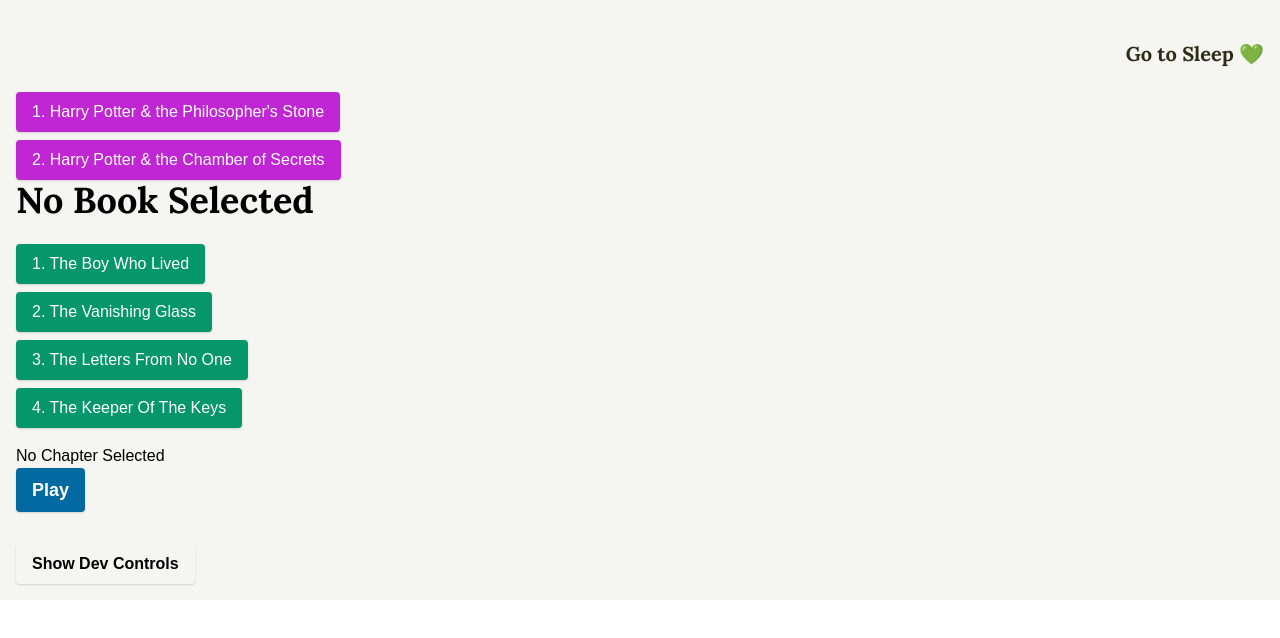
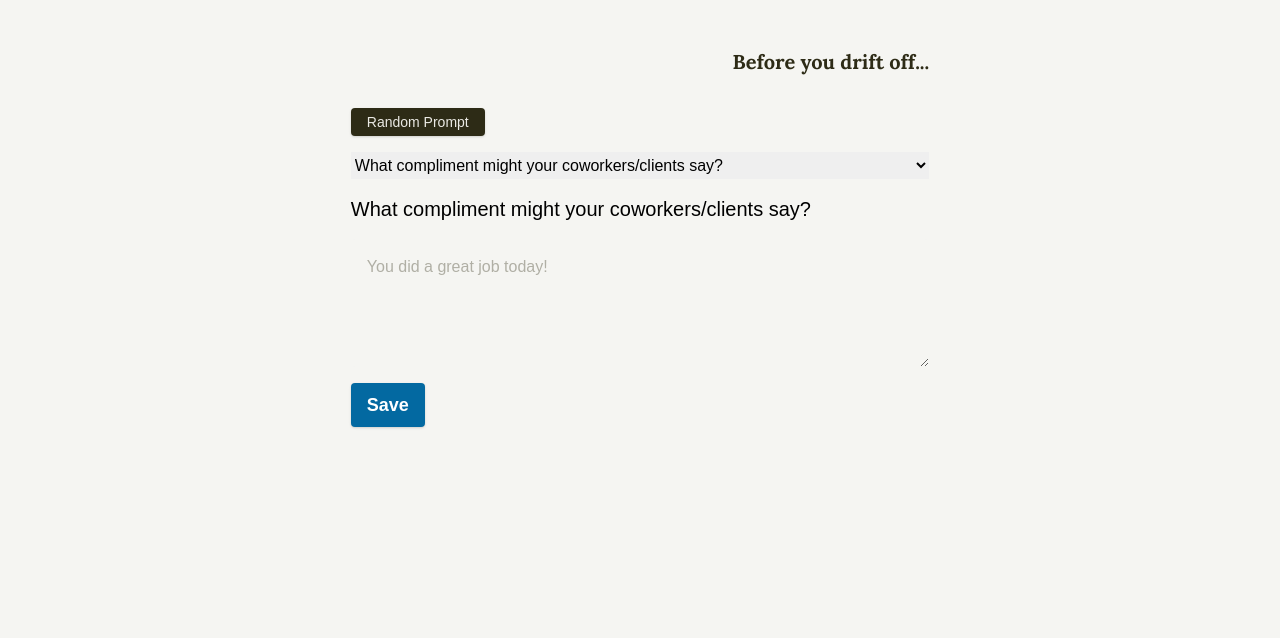
Before and after one commit to b7s9/audiobook-player, a React (Create React App) app: page / in a window 1280 px wide. Shown: the top 638 px of the page. Built offline with nearby package versions, Linux system fonts and the light colour scheme.

Commit message:
✨ Add affirmation composer

```diff
--- a/src/App.js
+++ b/src/App.js
@@ -1,11 +1,13 @@
 import './App.css';
 import Player from './components/player';
+import AffirmationComposer from './components/affirmation-composer';
 
 function App() {
   return (
-    <div className="container mx-auto p-4 bg-gray-100 dark:bg-gray-800">
-      <h1 className="font-serif my-6 text-right font-bold text-xl text-gray-800 dark:text-gray-100">Go to Sleep 💚</h1>
-      <Player></Player>
+    <div className="min-h-screen mx-auto p-4 bg-gray-100 dark:bg-gray-900">
+      {/* <h1 className="font-serif my-6 text-right font-bold text-xl text-gray-800 dark:text-gray-100">Go to Sleep 💚</h1> */}
+      <AffirmationComposer></AffirmationComposer>
+      {/* <Player></Player> */}
     </div>
   );
 }
--- /dev/null
+++ b/src/components/affirmation-composer.js
@@ -0,0 +1,99 @@
+import React, { Component } from 'react';
+import Prompts from '../affirmation-prompts.json';
+
+class AffirmationComposer extends Component {
+	constructor(props) {
+		super(props)
+		this.prompts = Prompts.prompts
+		this.state = {
+			selectedPrompt: this.getRandomItemInArray(this.prompts)
+		}
+	}
+
+	handlePromptSelection = (e) => {
+		this.setState({
+			selectedPrompt: {
+				index: e.target.value,
+				value: this.prompts[e.target.value]
+			}
+		})
+	}
+
+	getRandomPrompt = () => {
+		const randomPrompt = this.getRandomItemInArray(this.prompts)
+		this.setState({
+			selectedPrompt: randomPrompt
+		})
+	}
+
+	// renderPrompt = () => {
+	// 	this.setState({ selectedPrompt: this.getRandomItemInArray(this.prompts).item })
+	// 	console.log(this.state.selectedPrompt)
+	// 	return (
+	// 		<p>
+	// 			{}
+	// 		</p>
+	// 	)
+	// }
+
+	getRandomItemInArray = (arr) => {
+		const i = Math.floor(Math.random() * arr.length)
+		console.log(arr[i])
+		return {
+			value: arr[i],
+			index: i
+		};
+	}
+
+	render() {
+		return (
+			<div className="affirmation mx-auto md:w-full lg:max-w-prose">
+				<h2 className='font-serif my-8 text-right font-bold text-xl text-gray-800 dark:text-gray-100'>Before you drift off...</h2>
+
+				<button
+					className='bg-gray-800 text-gray-200 capitalize px-4 py-1 text-sm rounded shadow hover:bg-black'
+					onClick={this.getRandomPrompt}
+				>
+					Random prompt
+				</button>
+
+				<select
+					className='block w-full my-4 py-1 text-md dark:bg-gray-800 dark:text-gray-400'
+					value={this.state.selectedPrompt.index}
+					onChange={this.handlePromptSelection}
+				>
+					{this.prompts.map((prompt, index) => {
+						return (
+							<option
+								key={index}
+								value={index}
+							>
+								{prompt}
+							</option>
+						)
+					})}
+				</select>
+
+				<p className='text-xl dark:text-gray-300'>
+					{this.state.selectedPrompt.value}
+				</p>
+
+				<textarea
+					rows={4}
+					className='block my-4 p-4 w-full bg-gray-100 text-gray-800 dark:bg-gray-800 dark:text-white rounded
+					focus:outline-none focus:ring-2 focus:ring-blue-600 focus:border-transparent'
+					placeholder='You did a great job today!'
+				>
+
+				</textarea>
+				<button
+					className='px-4 py-2 bg-blue-700 font-bold text-white text-lg rounded shadow hover:bg-blue-800'
+				>
+					Save
+				</button>
+			</div>
+		)
+	}
+}
+
+export default AffirmationComposer; // Don’t forget to use export default!
--- a/src/components/affirmation-viewer.js
+++ /dev/null
@@ -1,14 +0,0 @@
-import React, { Component } from 'react';
-
-class Affirmation extends Component {
-	render() {
-		return (
-			<div className="affirmation">
-				<h2>You did so well today!</h2>
-				<p>Good night, boo ;)</p>
-			</div>
-		)
-	}
-}
-
-export default Affirmation; // Don’t forget to use export default!
--- a/src/components/chapter-load-button.js
+++ b/src/components/chapter-load-button.js
@@ -10,7 +10,7 @@ class ChapterLoadButton extends Component {
 		return (
 			<button
 				key={this.props.index}
-				className='mt-2 mr-2 px-4 py-2 block rounded shadow text-white bg-green-600 active:bg-green-700'
+				className='mt-2 mr-2 px-4 py-2 block rounded shadow text-white bg-green-600 hover:bg-green-700'
 				onClick={this.handleUrlChange}
 			>
 				{this.props.index + '. ' + this.props.title}
```
